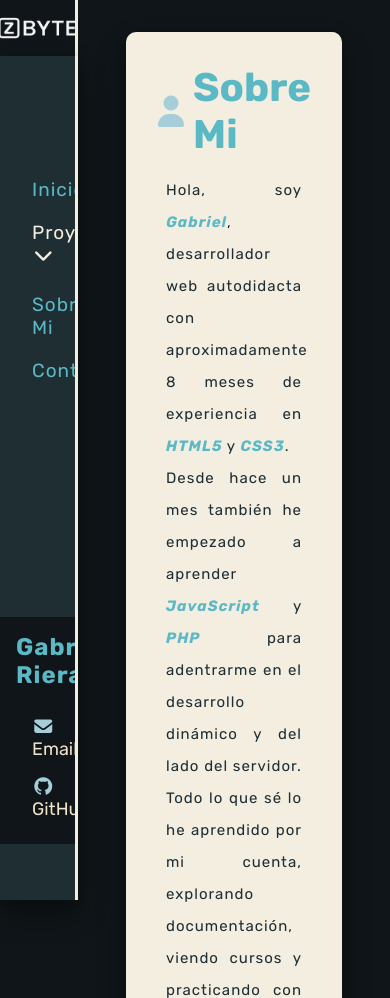
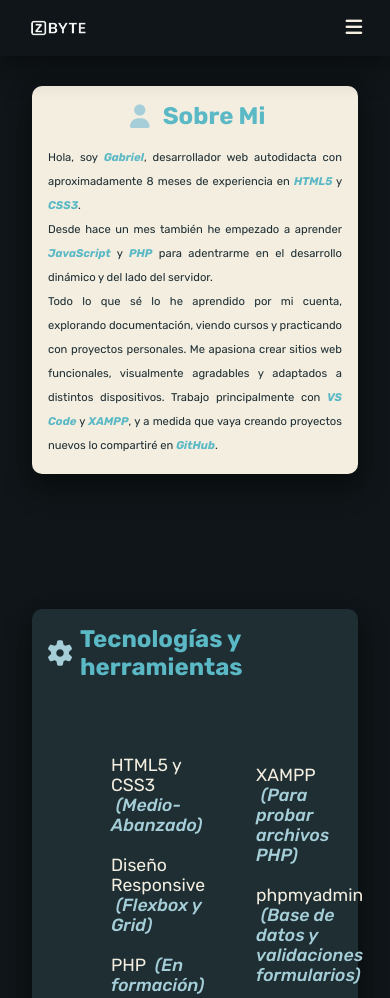
Before and after one commit to Zbyte83/gabi-dev-byte, a plain HTML site: page about.html in a window 390 px wide. Shown: the top 998 px of the page. Drawn offline with Linux system fonts and the light colour scheme.

Commit message:
MODIFCACION  ARCHIVOS CSS

```diff
--- a/about.html
+++ b/about.html
@@ -12,7 +12,6 @@
   <link href="https://fonts.googleapis.com/css2?family=Rubik:ital,wght@0,300..900;1,300..900&family=Work+Sans:ital,wght@0,100..900;1,100..900&display=swap" rel="stylesheet">
   <link rel="stylesheet" href="https://cdnjs.cloudflare.com/ajax/libs/font-awesome/7.0.0/css/all.min.css">
   <link rel="stylesheet" href="./assets/css/style.css">
-  <link rel="stylesheet" href="./assets/css/query.css">
   <link rel="stylesheet" href="./assets/css/about.css">
   <title>Sobre Mi - Gabriel</title>
 </head>
@@ -48,11 +47,11 @@
         </div>
       </div>
 
-      <div class="nav__sidebar--menu sidebar__contact">
-          <p class="sidebar__info">Gabriel Riera</p>
-          <a class="sidebar__contact--link" href="mailto:zbyte83@gamil.com"><i class="fa-solid fa-envelope"></i> Email</a>
-          <a class="sidebar__contact--link" href="https://github.com/Zbyte83" target="_blank"><i class="fa-brands fa-github"></i>GitHub</a>
-        </div>
+      <div class="sidebar__contact">
+        <p class="sidebar__info">Gabriel Riera</p>
+        <a class="sidebar__contact--link" href="mailto:zbyte83@gamil.com"><i class="fa-solid fa-envelope"></i> Email</a>
+        <a class="sidebar__contact--link" href="https://github.com/Zbyte83" target="_blank"><i class="fa-brands fa-github"></i>GitHub</a>
+      </div>
     </nav>
   </aside>
 
@@ -118,7 +117,7 @@
         <div class="accordion__content">
           <a href="#section__accordion--content" class="accordion__btn">Contacto<i class="fa-solid fa-caret-down"></i></a>
           <div class="accordion__content--info">
-            <p>Si estás interesado puedo encajar en tu equipo, no dudes en escribirme:</p>
+            <p>Si estás interesado y puedo encajar en tu equipo, no dudes en escribirme:</p>
             <a href="mailto:zbyte83@gmail.com">zbyte83@gmail.com</a>
             <p>Si quieres ver mis proyectos:</p>
             <a href="https://github.com/Zbyte83">Github</a>
@@ -139,6 +138,7 @@
   </footer>
 
   <script>
+
     const accordionBtn = document.querySelectorAll(".accordion__btn");
 
     accordionBtn.forEach(btn => {
@@ -148,6 +148,26 @@
         content.classList.toggle("active");
       });
     });
+
+    const btnBurger = document.querySelector('.header__btn');
+    const menu = document.querySelector('.nav__sidebar');
+
+    btnBurger.addEventListener('click', () => {
+      menu.classList.toggle('active');
+    });
+
+    // Menu Scroll opacidad
+    const navbar = document.getElementById("nav__bar--opacity");
+    window.addEventListener("scroll", () => {
+      if(window.scrollY > 50) {
+        navbar.classList.add("nav__transparent");
+      } else {
+        navbar.classList.remove("nav__transparent");
+      }
+    });
+
+
+
   </script>
 
 
--- a/assets/css/about.css
+++ b/assets/css/about.css
@@ -196,7 +196,6 @@ main {
     box-shadow: var(--box-shadow);
     padding: 2rem 2.5rem;
     margin-bottom: 5rem;
-    position: relative;
   }
 
   .section__about--title {
@@ -238,7 +237,7 @@ main {
     text-align: justify;
     line-height: 2rem;
     letter-spacing: 1px;
-    font-size: 15px;
+    font-size: 1rem;
   }
 
   .section__about--info strong {
@@ -337,7 +336,6 @@ main {
 
   .accordion__content  {
     display: block;
-
   }
 
     .accordion__content > .accordion__btn {
@@ -349,7 +347,6 @@ main {
       height: 2.5rem;
       color: var(--color-bg-card-small);
       padding: 0 1rem;
-
     }
 
     .accordion__content .accordion__content--info {
@@ -363,7 +360,7 @@ main {
       justify-content: center;
     }
 
-    /*.accordion__content:hover*/ .accordion__content--info.active {
+    .accordion__content--info.active {
       max-height: 500px;
       opacity: 1;
       padding: 1rem 1.5rem;
@@ -386,43 +383,100 @@ main {
       transform: scale(1.1);
     }
 
-
-
-
-
-
-
-
-
-
-
-
-
-
-
-
-
-
-
-
-  /*.section__info {
-     display: flex;
-    align-items: center;
-    flex-direction: column;
-    margin-top: 2rem;
-    padding: 2rem;
-    transition: max-height .6s ease, opacity .6s ease;
-  }
-
-  .section__info a {
-    text-decoration: none;
-    color: var(--color-blue);
-    font-weight: 500;
-    margin: 10px 0;
-  }*/
-
   footer.footer {
     width: 80%;
     margin-top: 0;
     margin-left: 20%;
   }
+
+  /* Query de about.hmtl */
+
+@media(max-width: 786px) {
+
+  /* INICIO HEADER */
+
+  .header__home { /* Barra superior */
+    justify-content: space-between;
+    min-width: 100%;
+    border: none;
+    z-index: 1000;
+    padding: 1rem;
+  }
+
+  .header__home img { /* Imagen */
+    width: 70px;
+    margin-left: .5rem;
+  }
+
+  .header__btn { /* Boton menu burguer */
+    display: block;
+    background: none;
+    border: none;
+    color:var(--color-main);
+    font-size: 1.2rem;
+    margin-right: .5rem;
+  }
+
+  /* FIN HEADER */
+
+  /* INICOO SIDEBAR */
+
+  aside.nav__sidebar {
+    width: 100%;
+    min-height: 100px;
+    left: 0;
+    opacity: .9;
+    transform: translateY(-100%);
+    transition: transform .9s ease-in-out;
+    border: none;
+    z-index: 999;
+  }
+
+  aside.nav__sidebar.active {
+    transform: translateY(0);
+  }
+
+    .nav__sidebar--menu {
+      margin-top: 0;
+    }
+
+    .sidebar__contact {
+      display: none;
+    }
+
+  /* FIN SIDEBAR */
+
+  /* INICIO MAIN */
+
+  main {
+    padding: 2rem;
+    width: 100%;
+    margin-left: 0;
+  }
+
+  section.section__about {
+    width: 100%;
+    padding: 1rem;
+    margin-top: 3.4rem;
+  }
+
+    .section__about--title,
+    .about__icons {
+      font-size: 1.5rem;
+    }
+
+    .section__about--info {
+      font-size: .7rem;
+      line-height: 1.5rem;
+      letter-spacing: 0;
+    }
+
+
+  /* FIN MAIN */
+
+
+  footer.footer {
+    width: 100%;
+    margin: 0;
+  }
+}
--- a/assets/css/query.css
+++ b/assets/css/query.css
@@ -1,4 +1,6 @@
 @import url("style.css");
+
+/* Query de index.html */
 
 @media(max-width: 768px) {
 
```
Also changed, not shown: assets/css/style.css (line endings or trailing spaces).
